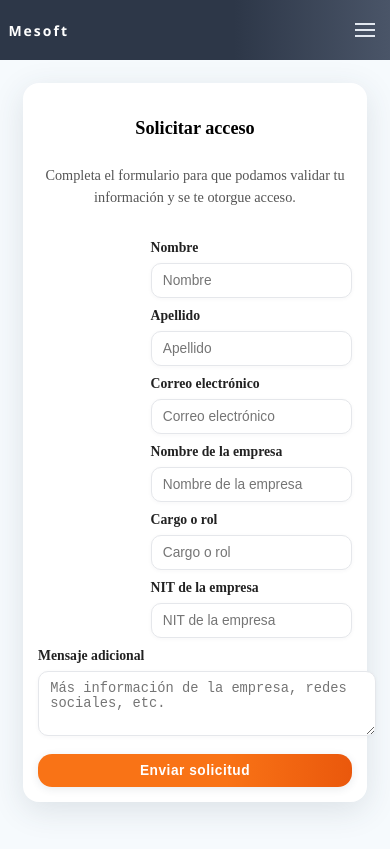
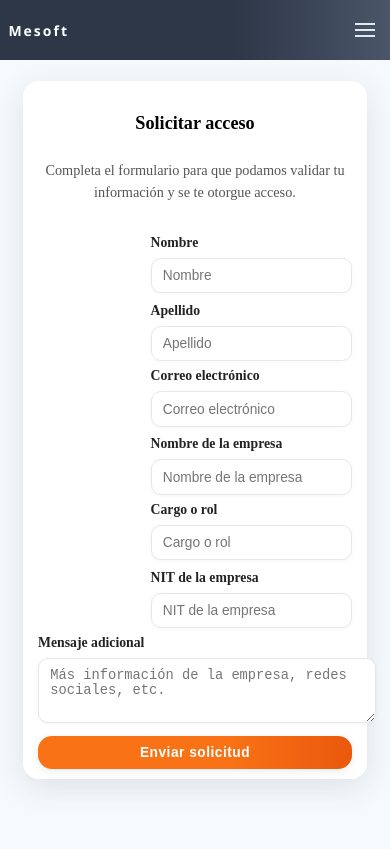
Before and after one commit to Martinvb07/Mesoft, a React (Vite) app in the folder Meseros-Fronted/: page /solicitar in a window 390 px wide. Built offline with nearby package versions, Linux system fonts and the light colour scheme; no server answers.

Commit message:
style: ajusta espaciado vertical en Solicitar
-Reduce padding inferior y gaps en la tarjeta de “Solicitar acceso” para eliminar espacio muerto en vista móvil

-Mantiene legibilidad del formulario respetando el diseño de la landing

```diff
--- a/Meseros-Fronted/src/assets/css/Navbar/Inicio/Solicitar/Solicitar.css
+++ b/Meseros-Fronted/src/assets/css/Navbar/Inicio/Solicitar/Solicitar.css
@@ -137,11 +137,11 @@ body {
 @media (max-width: 900px) {
     .solicitar-hero-section {
         align-items: flex-start;
-        padding: 1.25rem 0.8rem 2.4rem;
+        padding: 1.1rem 0.8rem 1.2rem;
     }
     .solicitar-hero-left {
         max-width: 94vw;
-        padding: 1.6rem 1.1rem 1.1rem;
+        padding: 1.4rem 1.1rem 0.7rem;
         border-radius: 16px;
     }
     .solicitar-form-row {
@@ -157,7 +157,7 @@ body {
         font-size: 1.02rem;
     }
     .solicitar-form {
-        gap: 0.7rem;
+		gap: 0.5rem;
     }
     .solicitar-label {
         font-size: 0.98rem;
@@ -168,6 +168,6 @@ body {
     }
 
     .solicitar-btn-main {
-        margin-top: 0.25rem;
+		margin-top: 0.15rem;
     }
 }
```
